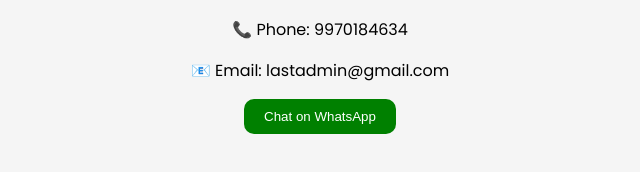
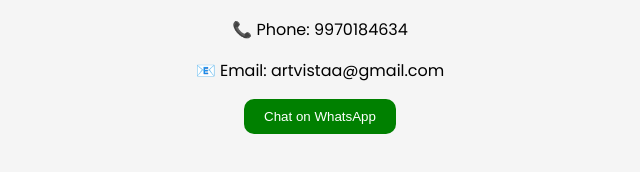
Before and after one commit to pratikshasonawane-pixel/artvista-final, a plain HTML site: page index.html in a window 1280 px wide. Shown: the part 2477-2649 px from the top of the page, 320-960 px from the left. Drawn offline with nearby package versions, Linux system fonts and the light colour scheme.

Commit message:
Update index.html

```diff
--- a/index.html
+++ b/index.html
@@ -176,7 +176,7 @@
 <section class="contact" id="contact" data-aos="fade-up">
   <h2>Contact Us</h2>
   <p>📞 Phone: 9970184634</p>
-  <p>📧 Email: lastadmin@gmail.com</p>
+  <p>📧 Email: artvistaa@gmail.com</p>
 
   <a href="https://wa.me/919970184634" target="_blank">
     <button>Chat on WhatsApp</button>
```
